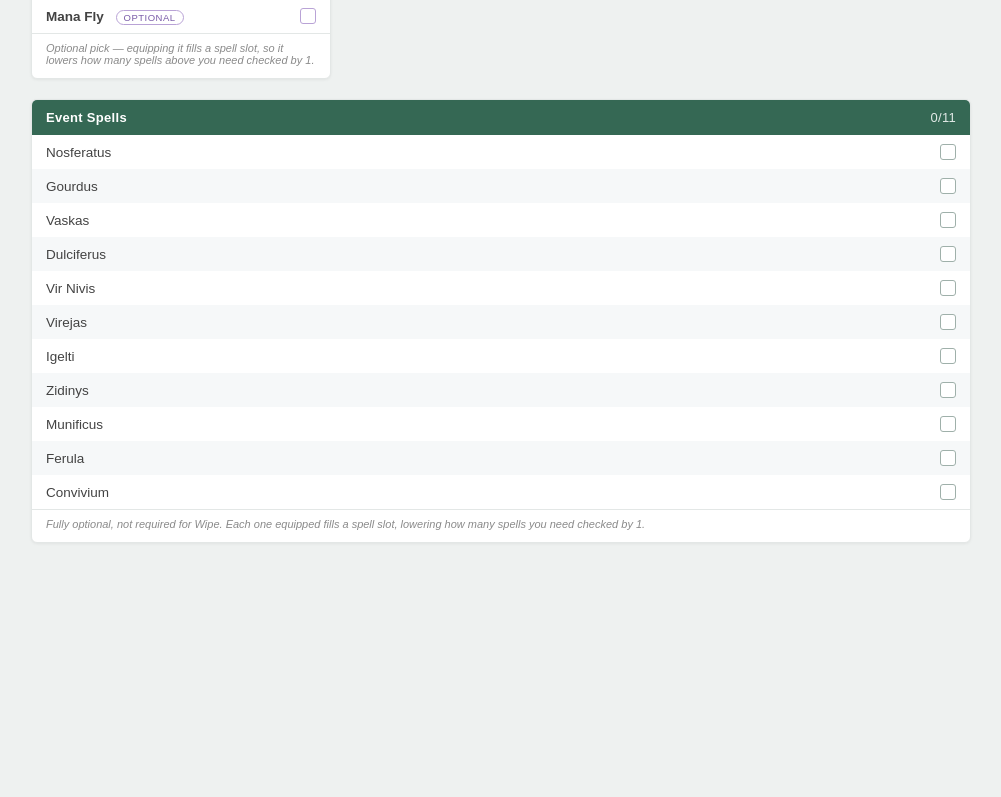
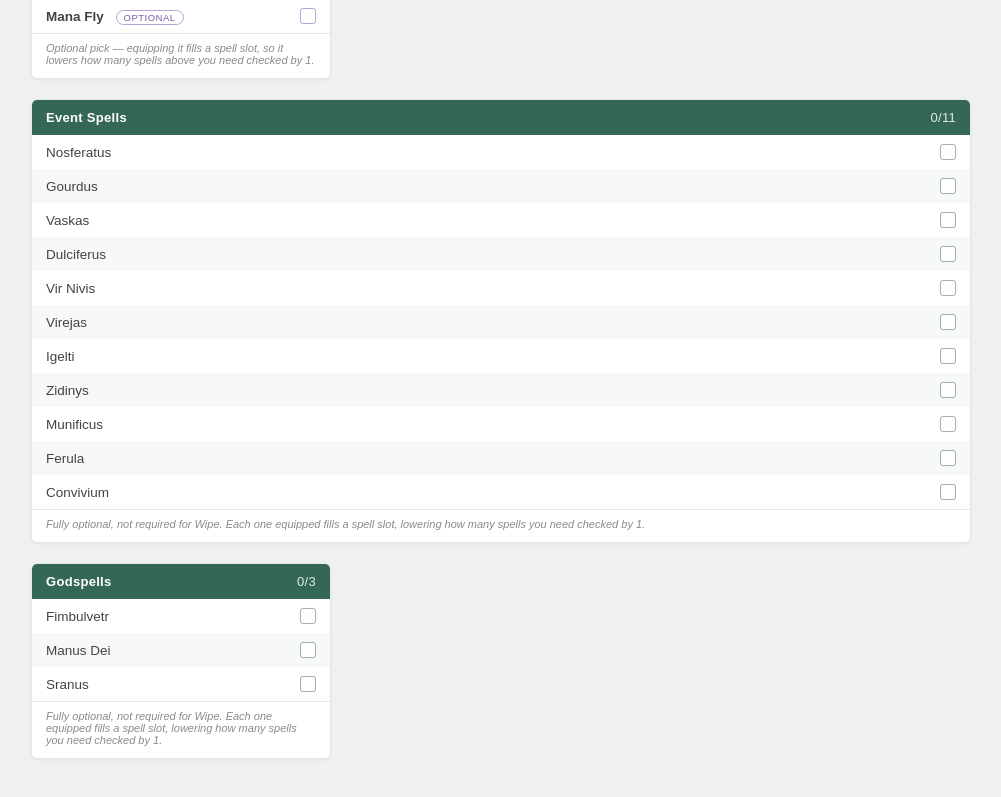
Before and after one commit to MuniTM/RogueLineage, a plain HTML site: page index.html in a window 1280 px wide. Shown: the part 607-1404 px from the top of the page, without its empty margins (19-1020 px from the left). Before the commit the page ends 1210 px from the top, so only its background shows below. Drawn offline with Linux system fonts and the light colour scheme.

Commit message:
Update index.html

```diff
--- a/index.html
+++ b/index.html
@@ -52,6 +52,12 @@
       <div class="hint">Fully optional, not required for Wipe. Each one equipped fills a spell slot, lowering how many spells you need checked by 1.</div>
     </div>
 
+    <div class="card card-godspells">
+      <div class="card-header"><span>Godspells</span><span id="godspellsCount">0/0</span></div>
+      <ul class="rows" id="godspellsList"></ul>
+      <div class="hint">Fully optional, not required for Wipe. Each one equipped fills a spell slot, lowering how many spells you need checked by 1.</div>
+    </div>
+
   </div>
 </div>
 
@@ -84,6 +90,11 @@
     ["Ferula", false],
     ["Convivium", false]
   ];
+  const godspells = [
+    ["Fimbulvetr", false],
+    ["Manus Dei", false],
+    ["Sranus", false]
+  ];
 
   const BASE_SPELL_SLOTS = spells.length; // 14 - full loadout size
   let manaFly = false;
@@ -98,7 +109,7 @@
   }
 
   function saveState(){
-    const state = { spells, gaia, khei, eventSpells, manaFly, wipeCount };
+    const state = { spells, gaia, khei, eventSpells, godspells, manaFly, wipeCount };
     try{
       localStorage.setItem(STORAGE_KEY, JSON.stringify(state));
       setStatus("Progress saved");
@@ -117,6 +128,7 @@
         applyLoaded(gaia, state.gaia);
         applyLoaded(khei, state.khei);
         applyLoaded(eventSpells, state.eventSpells);
+        applyLoaded(godspells, state.godspells);
         if(typeof state.manaFly === "boolean") manaFly = state.manaFly;
         if(typeof state.wipeCount === "number") wipeCount = state.wipeCount;
       }
@@ -158,9 +170,9 @@
     document.getElementById(countId).textContent = `${done}/${items.length}`;
   }
 
-  // how many event spells / mana fly are eating into the 14 base slots
+  // how many event spells / godspells / mana fly are eating into the 14 base slots
   function slotsUsedElsewhere(){
-    return eventSpells.filter(i => i[1]).length + (manaFly ? 1 : 0);
+    return eventSpells.filter(i => i[1]).length + godspells.filter(i => i[1]).length + (manaFly ? 1 : 0);
   }
 
   function requiredBaseCount(){
@@ -191,6 +203,7 @@
     updateCount(gaia, "gaiaCount");
     updateCount(khei, "kheiCount");
     updateCount(eventSpells, "eventSpellsCount");
+    updateCount(godspells, "godspellsCount");
 
     const manaFlyRow = document.getElementById("manaFlyRow");
     manaFlyRow.classList.toggle("checked", manaFly);
@@ -215,8 +228,8 @@
   document.getElementById("wipeRow").addEventListener("click", () => {
     if (!allChecked()) return;
 
-    // reset everything (event spells and mana fly reset too, since it's a full loadout wipe)
-    [...spells, ...gaia, ...khei, ...eventSpells].forEach(item => item[1] = false);
+    // reset everything (event spells, godspells, and mana fly reset too, since it's a full loadout wipe)
+    [...spells, ...gaia, ...khei, ...eventSpells, ...godspells].forEach(item => item[1] = false);
     manaFly = false;
     document.querySelectorAll(".rows .row").forEach(li => li.classList.remove("checked"));
     document.getElementById("manaFlyRow").classList.remove("checked");
@@ -247,6 +260,7 @@
     buildList("gaiaList", gaia, "gaiaCount");
     buildList("kheiList", khei, "kheiCount");
     buildList("eventSpellsList", eventSpells, "eventSpellsCount");
+    buildList("godspellsList", godspells, "godspellsCount");
     document.getElementById("wipeCounter").textContent = wipeCount;
     refresh();
     setStatus("Progress saved to this browser");
```
